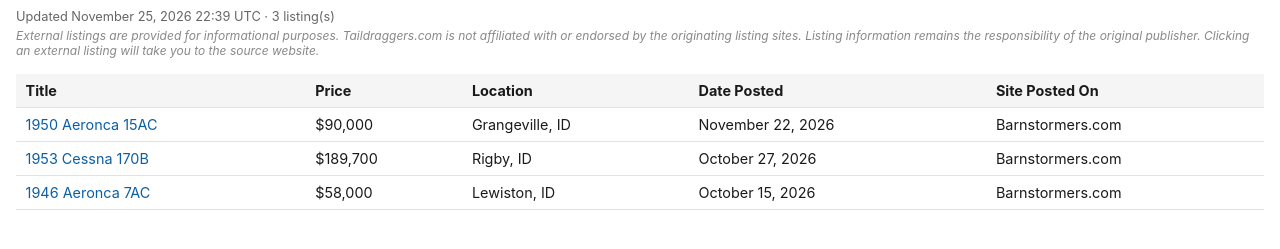
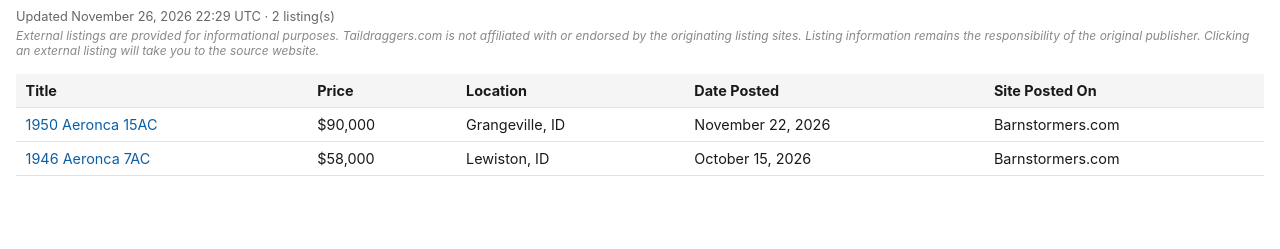
Before and after one commit to taildraggers/idaho, a plain HTML site: page docs/index.html in a window 1280 px wide. Shown: the part 43-292 px from the top of the page. Drawn offline with Linux system fonts and the light colour scheme.

Commit message:
Update Idaho listings (2026-11-26)

```diff
--- a/docs/index.html
+++ b/docs/index.html
@@ -58,7 +58,7 @@
 </head>
 <body>
   <h1>Taildragger Ads in Idaho</h1>
-  <div class="updated">Updated November 25, 2026 22:39 UTC &middot; 3 listing(s)</div>
+  <div class="updated">Updated November 26, 2026 22:29 UTC &middot; 2 listing(s)</div>
   <div class="disclaimer">External listings are provided for informational purposes. Taildraggers.com is not affiliated with or endorsed by the originating listing sites. Listing information remains the responsibility of the original publisher. Clicking an external listing will take you to the source website.</div>
   <table>
     <thead>
@@ -66,7 +66,6 @@
     </thead>
     <tbody>
         <tr><td><a href="https://www.barnstormers.com/classified-2085164-1950-Aeronca-15AC-Sedan-O-300.html" target="_blank" rel="noopener noreferrer">1950 Aeronca 15AC</a></td><td>$90,000</td><td>Grangeville, ID</td><td>November 22, 2026</td><td>Barnstormers.com</td></tr>
-        <tr><td><a href="https://www.barnstormers.com/classified-2056599-1953-C-170B---220HP-Franklin.html" target="_blank" rel="noopener noreferrer">1953 Cessna 170B</a></td><td>$189,700</td><td>Rigby, ID</td><td>October 27, 2026</td><td>Barnstormers.com</td></tr>
         <tr><td><a href="https://www.barnstormers.com/classified-2070538-1946-Aeronca-7Ac.html" target="_blank" rel="noopener noreferrer">1946 Aeronca 7AC</a></td><td>$58,000</td><td>Lewiston, ID</td><td>October 15, 2026</td><td>Barnstormers.com</td></tr>
     </tbody>
   </table>
```
